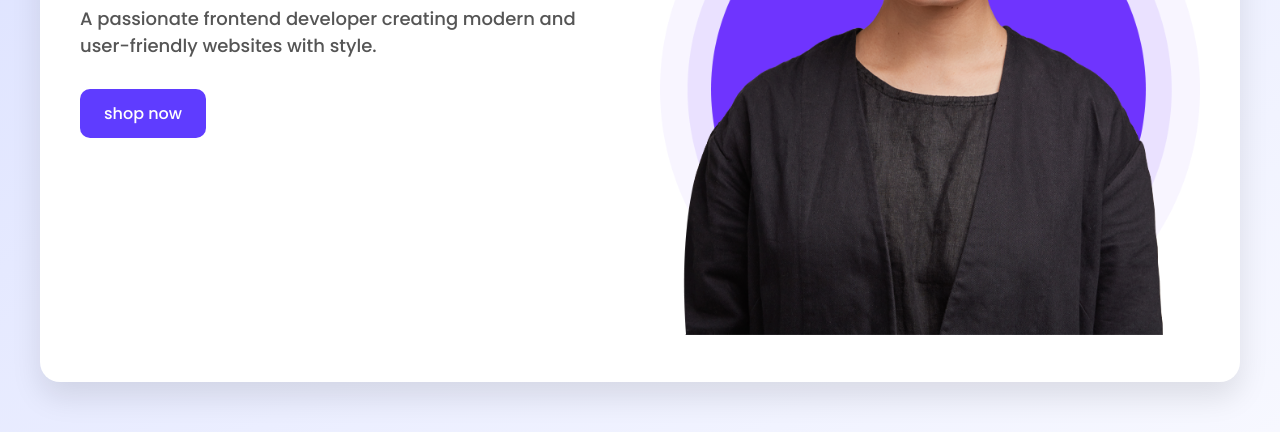
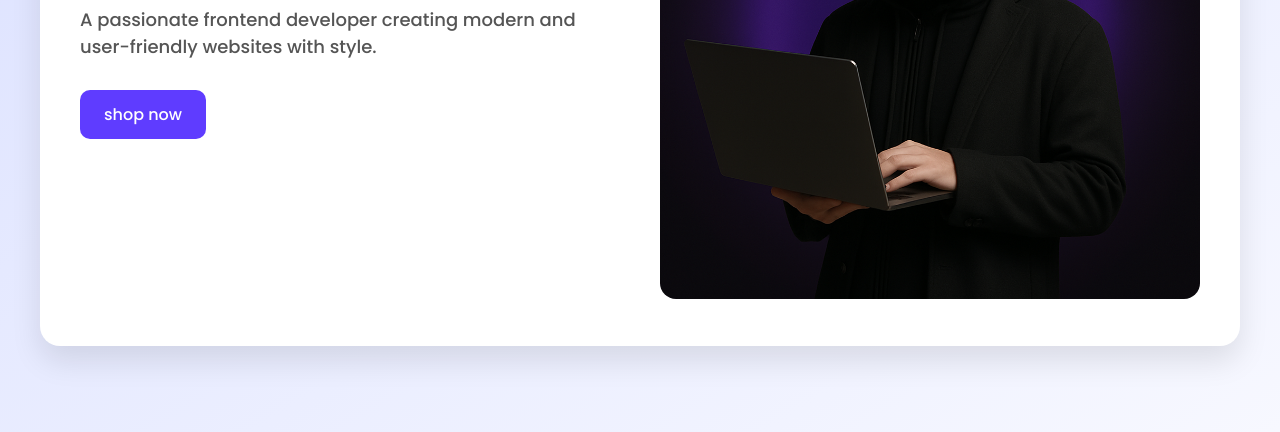
Before and after one commit to ebn-osman0/ebn.osman, a plain HTML site: page index.html in a window 1280 px wide. Shown: the part 368-800 px from the top of the page. Drawn offline with Linux system fonts and the light colour scheme.

Commit message:
Add files via upload

```diff
--- a/index.html
+++ b/index.html
@@ -112,7 +112,7 @@
       <a href="store.html">shop now</a>
     </div>
     <div class="right">
-      <img src="assest/user.png" alt="Bella illustration">
+      <img src="assest/ChatGPT Image May 14, 2025, 12_40_36 AM.png" alt="Bella illustration">
     </div>
   </div>
 </body>
```
Also changed, not shown: assest/ChatGPT Image May 14, 2025, 12_40_36 AM.png (added).
